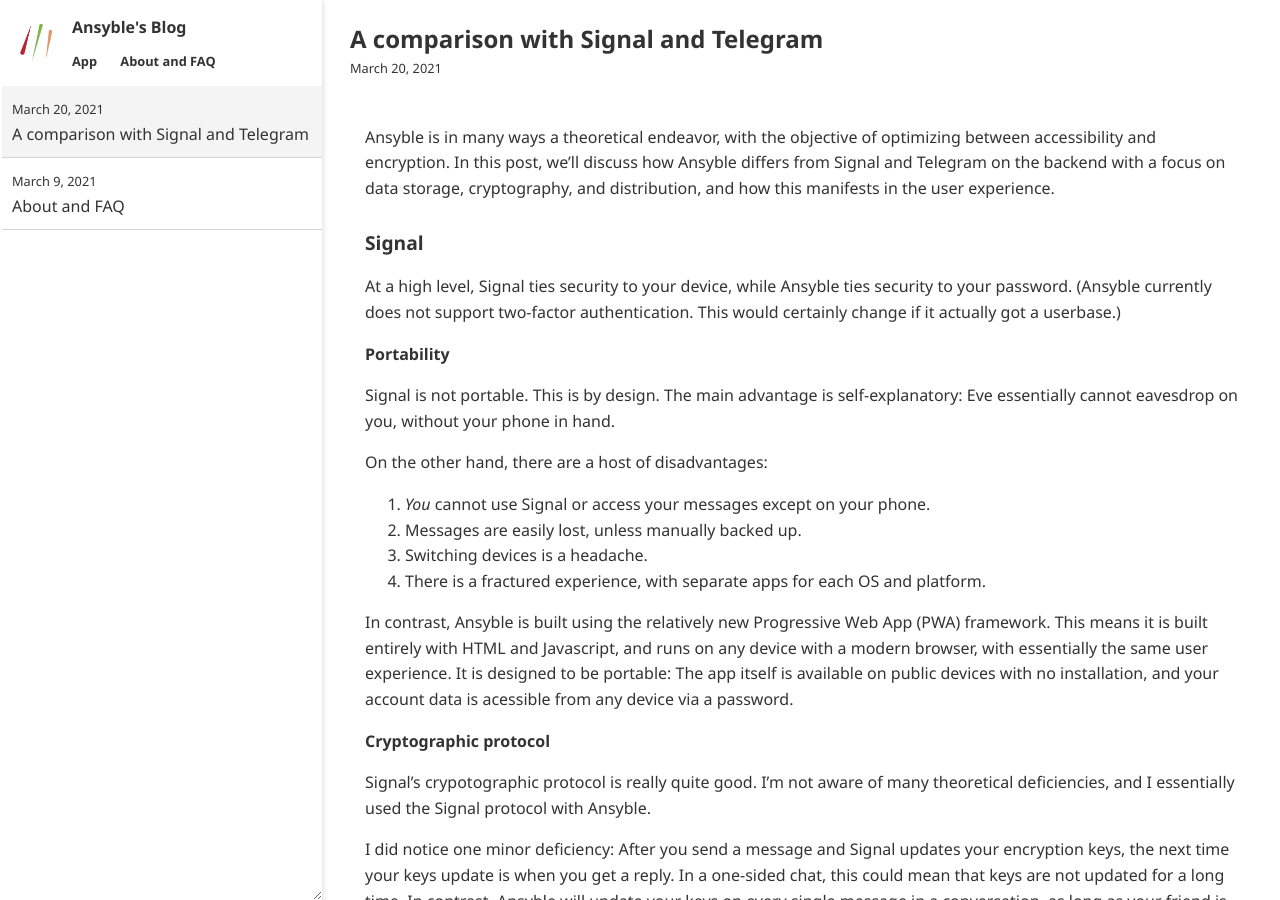
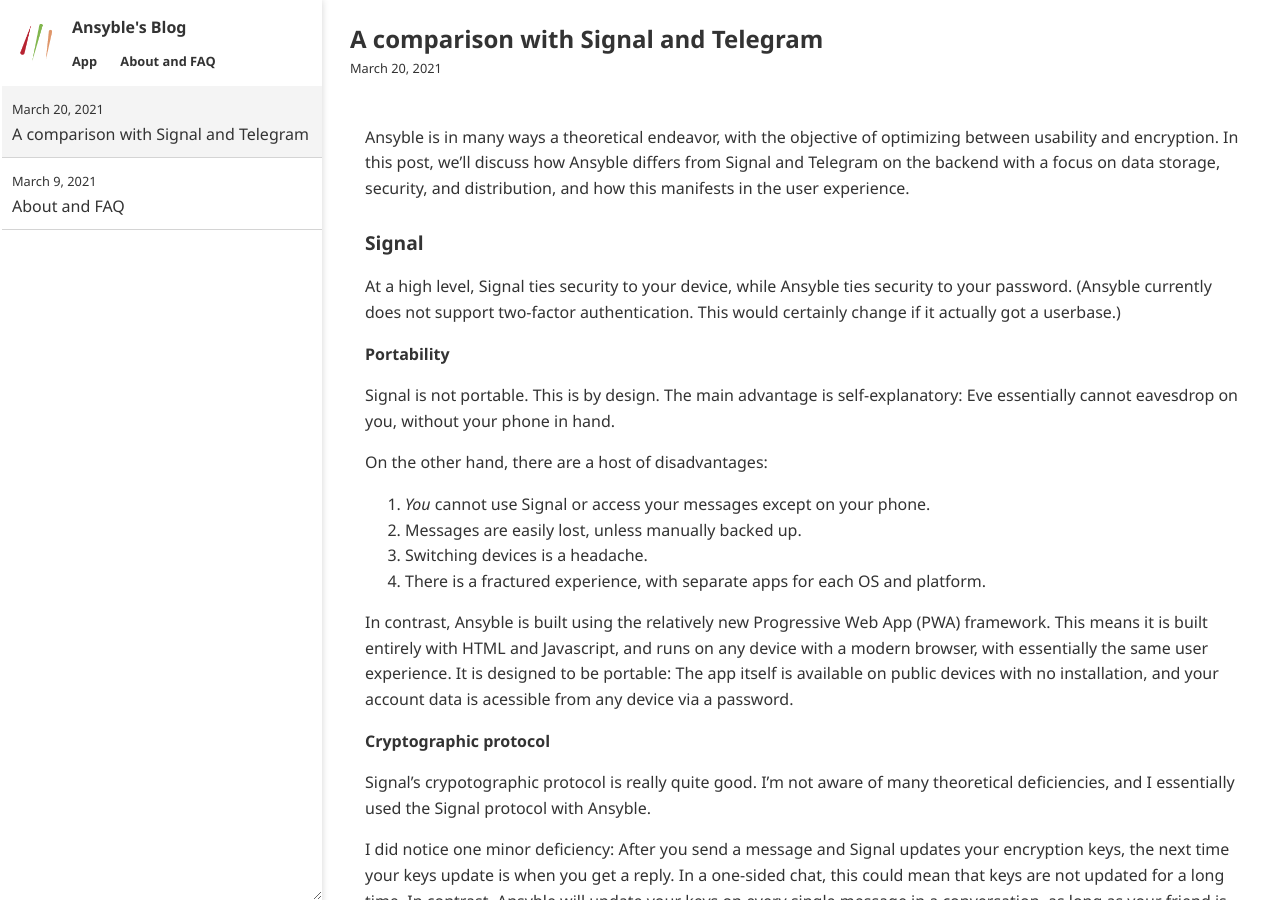
Before and after one commit to ansyblenetwork/ansybleblog, a Jekyll site: the page built from _posts/2021-03-20-a-comparison-with-signal-and-telegram.md, in a window 1280 px wide and 900 px high. Built offline with Jekyll 4.4.1, drawn with Linux system fonts in a browser that asks for light colours.

Commit message:
Update 2021-03-20-a-comparison-with-signal-and-telegram.md

```diff
--- a/_posts/2021-03-20-a-comparison-with-signal-and-telegram.md
+++ b/_posts/2021-03-20-a-comparison-with-signal-and-telegram.md
@@ -2,7 +2,7 @@
 title: "A comparison with Signal and Telegram"
 ---
 
-Ansyble is in many ways a theoretical endeavor, with the objective of optimizing between accessibility and encryption. In this post, we'll discuss how Ansyble differs from Signal and Telegram on the backend with a focus on data storage, cryptography, and distribution, and how this manifests in the user experience.
+Ansyble is in many ways a theoretical endeavor, with the objective of optimizing between usability and encryption. In this post, we'll discuss how Ansyble differs from Signal and Telegram on the backend with a focus on data storage, security, and distribution, and how this manifests in the user experience.
 
 ### Signal
 
```
